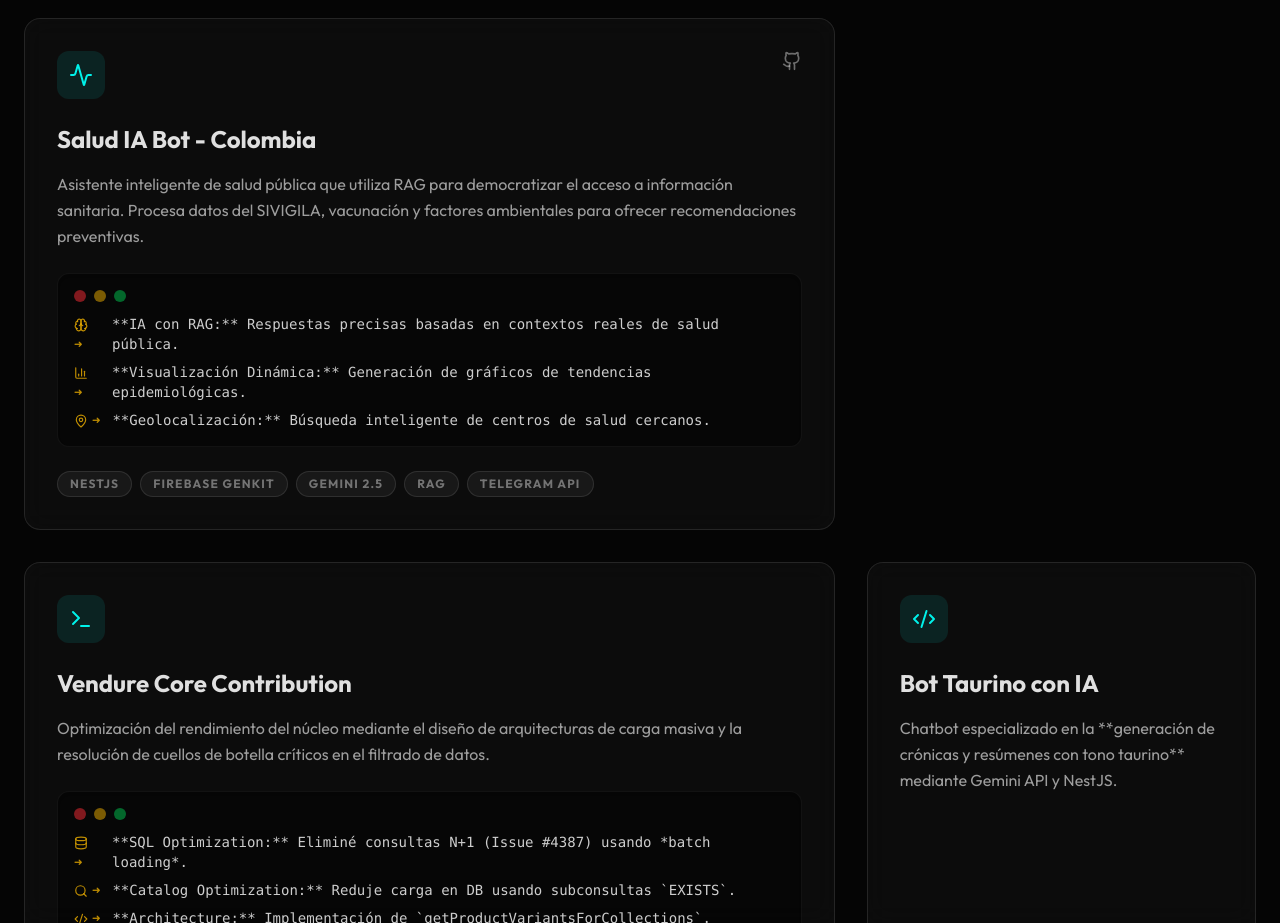
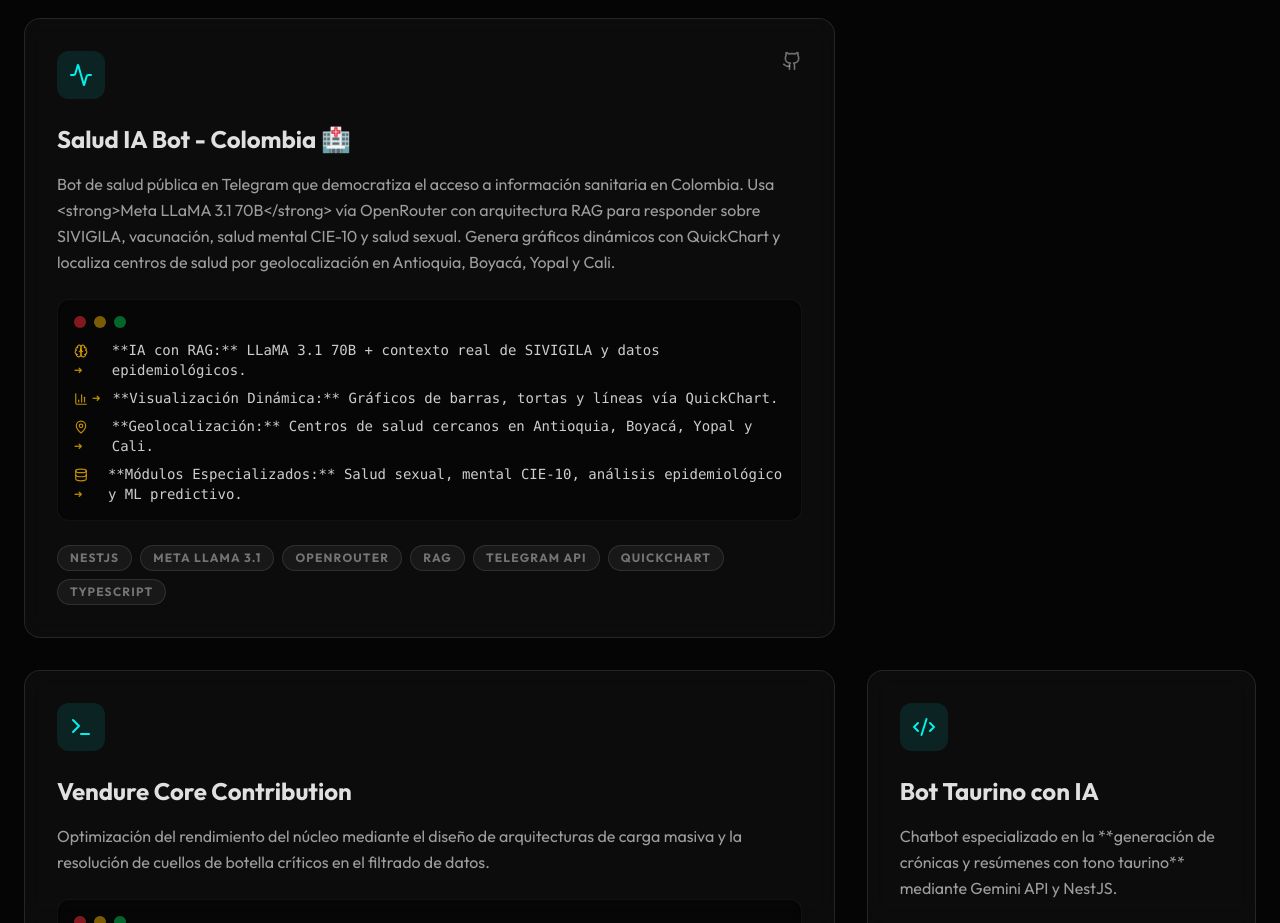
Before and after one commit to RubenDarioGuerreroNeira/RubenDarioGuerreroNeira, a React (Vite) app: page / in a window 1280 px wide. Shown: the part 3040-3963 px from the top of the page. Built offline with nearby package versions, Linux system fonts and the light colour scheme.

Commit message:
feat(portfolio): Update Ecosistema IA Colombia project details

```diff
--- a/legacy/index-en.html
+++ b/legacy/index-en.html
@@ -211,6 +211,46 @@
             <div class="container">
                 <h2 class="section-title">Featured <span class="highlight">Projects</span></h2>
                 <div class="projects-grid">
+                    <!-- Project Salud IA Bot - NEW -->
+                    <article class="project-card glass-card fade-in-up" style="border-top: 2px solid #3fb950;">
+                        <div class="project-content">
+                            <div class="project-header">
+                                <i class="fas fa-heartbeat project-icon" style="color: #3fb950;"></i>
+                                <h3>🏥 Salud IA Bot - Colombia <span style="font-size:0.75em; background:#3fb950; color:#000; padding:2px 8px; border-radius:4px; margin-left:8px;">In Development</span></h3>
+                            </div>
+                            <p>A <strong>Telegram</strong> public health bot that democratizes access to health information in Colombia. Uses <strong>Meta LLaMA 3.1 70B</strong> via OpenRouter with RAG architecture to answer queries about SIVIGILA, vaccination, CIE-10 mental health, and sexual health. Generates dynamic charts and locates health centers by geolocation.
+                                <br><br>
+                                <div class="terminal-block">
+                                    <div class="terminal-header">
+                                        <div class="terminal-dot dot-red"></div>
+                                        <div class="terminal-dot dot-yellow"></div>
+                                        <div class="terminal-dot dot-green"></div>
+                                    </div>
+                                    <ul class="terminal-body">
+                                        <li><i class="fas fa-brain" style="color: #ffbd2e;"></i> <span><strong>AI + RAG:</strong> LLaMA 3.1 70B via OpenRouter with real SIVIGILA and epidemiological data context.</span></li>
+                                        <li><i class="fas fa-chart-bar" style="color: #ffbd2e;"></i> <span><strong>Dynamic Visualization:</strong> Bar, pie and line chart generation via <em>QuickChart</em>.</span></li>
+                                        <li><i class="fas fa-map-marker-alt" style="color: #58a6ff;"></i> <span><strong>Geolocation:</strong> Health center search in Antioquia, Boyacá, Yopal, and Cali.</span></li>
+                                        <li><i class="fas fa-shield-alt" style="color: #3fb950;"></i> <span><strong>Specialized Modules:</strong> Sexual health, CIE-10 mental health, epidemiological analysis and predictive ML.</span></li>
+                                    </ul>
+                                </div>
+                            </p>
+                            <div class="tags">
+                                <span class="tag">NestJS</span>
+                                <span class="tag">Meta LLaMA 3.1</span>
+                                <span class="tag">OpenRouter</span>
+                                <span class="tag">RAG</span>
+                                <span class="tag">Telegram API</span>
+                                <span class="tag">QuickChart</span>
+                                <span class="tag">TypeScript</span>
+                            </div>
+                            <div style="margin-top: 1rem;">
+                                <a href="https://github.com/RubenDarioGuerreroNeira/Ecosistema-IA-Colombia" target="_blank" class="btn btn-secondary" style="font-size:0.85em; padding: 0.5rem 1.2rem;">
+                                    <i class="fab fa-github"></i> View Repository
+                                </a>
+                            </div>
+                        </div>
+                    </article>
+
                     <!-- Project Vendure (Featured) -->
                     <article class="project-card glass-card fade-in-up">
                         <div class="project-content">
--- a/legacy/index.html
+++ b/legacy/index.html
@@ -211,6 +211,46 @@
             <div class="container">
                 <h2 class="section-title">Proyectos <span class="highlight">Destacados</span></h2>
                 <div class="projects-grid">
+                    <!-- Project Salud IA Bot - NUEVO -->
+                    <article class="project-card glass-card fade-in-up" style="border-top: 2px solid #3fb950;">
+                        <div class="project-content">
+                            <div class="project-header">
+                                <i class="fas fa-heartbeat project-icon" style="color: #3fb950;"></i>
+                                <h3>🏥 Salud IA Bot - Colombia <span style="font-size:0.75em; background:#3fb950; color:#000; padding:2px 8px; border-radius:4px; margin-left:8px;">En Desarrollo</span></h3>
+                            </div>
+                            <p>Bot de salud pública en <strong>Telegram</strong> que democratiza el acceso a información sanitaria en Colombia. Usa <strong>Meta LLaMA 3.1 70B</strong> vía OpenRouter con arquitectura RAG para responder sobre SIVIGILA, vacunación, salud mental CIE-10 y salud sexual. Genera gráficos dinámicos y localiza centros de salud por geolocalización.
+                                <br><br>
+                                <div class="terminal-block">
+                                    <div class="terminal-header">
+                                        <div class="terminal-dot dot-red"></div>
+                                        <div class="terminal-dot dot-yellow"></div>
+                                        <div class="terminal-dot dot-green"></div>
+                                    </div>
+                                    <ul class="terminal-body">
+                                        <li><i class="fas fa-brain" style="color: #ffbd2e;"></i> <span><strong>IA + RAG:</strong> LLaMA 3.1 70B vía OpenRouter con contexto real de SIVIGILA y datos epidemiológicos.</span></li>
+                                        <li><i class="fas fa-chart-bar" style="color: #ffbd2e;"></i> <span><strong>Visualización Dinámica:</strong> Generación de gráficos (barras, tortas, líneas) vía <em>QuickChart</em>.</span></li>
+                                        <li><i class="fas fa-map-marker-alt" style="color: #58a6ff;"></i> <span><strong>Geolocalización:</strong> Búsqueda de centros de salud en Antioquia, Boyacá, Yopal y Cali.</span></li>
+                                        <li><i class="fas fa-shield-alt" style="color: #3fb950;"></i> <span><strong>Módulos Especializados:</strong> Salud sexual, mental CIE-10, análisis epidemiológico y ML predictivo.</span></li>
+                                    </ul>
+                                </div>
+                            </p>
+                            <div class="tags">
+                                <span class="tag">NestJS</span>
+                                <span class="tag">Meta LLaMA 3.1</span>
+                                <span class="tag">OpenRouter</span>
+                                <span class="tag">RAG</span>
+                                <span class="tag">Telegram API</span>
+                                <span class="tag">QuickChart</span>
+                                <span class="tag">TypeScript</span>
+                            </div>
+                            <div style="margin-top: 1rem;">
+                                <a href="https://github.com/RubenDarioGuerreroNeira/Ecosistema-IA-Colombia" target="_blank" class="btn btn-secondary" style="font-size:0.85em; padding: 0.5rem 1.2rem;">
+                                    <i class="fab fa-github"></i> Ver Repositorio
+                                </a>
+                            </div>
+                        </div>
+                    </article>
+
                     <!-- Project Vendure (Featured) -->
                     <article class="project-card glass-card fade-in-up">
                         <div class="project-content">
--- a/src/data/portfolio.ts
+++ b/src/data/portfolio.ts
@@ -60,27 +60,29 @@ export const portfolioData = {
     {
       id: "ecosistema-ia-colombia",
       title: {
-        es: "Salud IA Bot - Colombia",
-        en: "Salud IA Bot - Colombia"
+        es: "Salud IA Bot - Colombia 🏥",
+        en: "Salud IA Bot - Colombia 🏥"
       },
       description: {
-        es: "Asistente inteligente de salud pública que utiliza RAG para democratizar el acceso a información sanitaria. Procesa datos del SIVIGILA, vacunación y factores ambientales para ofrecer recomendaciones preventivas.",
-        en: "Intelligent public health assistant using RAG to democratize access to health information. Processes SIVIGILA data, vaccination, and environmental factors to provide preventive recommendations."
+        es: "Bot de salud pública en Telegram que democratiza el acceso a información sanitaria en Colombia. Usa <strong>Meta LLaMA 3.1 70B</strong> vía OpenRouter con arquitectura RAG para responder sobre SIVIGILA, vacunación, salud mental CIE-10 y salud sexual. Genera gráficos dinámicos con QuickChart y localiza centros de salud por geolocalización en Antioquia, Boyacá, Yopal y Cali.",
+        en: "Telegram public health bot democratizing access to health information in Colombia. Uses <strong>Meta LLaMA 3.1 70B</strong> via OpenRouter with RAG architecture to answer queries about SIVIGILA, vaccination, CIE-10 mental health, and sexual health. Generates dynamic charts with QuickChart and locates health centers by geolocation in Antioquia, Boyacá, Yopal, and Cali."
       },
-      tags: ["NestJS", "Firebase Genkit", "Gemini 2.5", "RAG", "Telegram API"],
+      tags: ["NestJS", "Meta LLaMA 3.1", "OpenRouter", "RAG", "Telegram API", "QuickChart", "TypeScript"],
       isFeatured: true,
       icon: "activity",
       github: "https://github.com/RubenDarioGuerreroNeira/Ecosistema-IA-Colombia",
       terminalContent: {
         es: [
-          { icon: "brain", text: "**IA con RAG:** Respuestas precisas basadas en contextos reales de salud pública." },
-          { icon: "bar-chart", text: "**Visualización Dinámica:** Generación de gráficos de tendencias epidemiológicas." },
-          { icon: "map-pin", text: "**Geolocalización:** Búsqueda inteligente de centros de salud cercanos." }
+          { icon: "brain", text: "**IA con RAG:** LLaMA 3.1 70B + contexto real de SIVIGILA y datos epidemiológicos." },
+          { icon: "bar-chart", text: "**Visualización Dinámica:** Gráficos de barras, tortas y líneas vía QuickChart." },
+          { icon: "map-pin", text: "**Geolocalización:** Centros de salud cercanos en Antioquia, Boyacá, Yopal y Cali." },
+          { icon: "database", text: "**Módulos Especializados:** Salud sexual, mental CIE-10, análisis epidemiológico y ML predictivo." }
         ],
         en: [
-          { icon: "brain", text: "**AI with RAG:** Accurate responses based on real public health contexts." },
-          { icon: "bar-chart", text: "**Dynamic Visualization:** Epidemiological trend chart generation." },
-          { icon: "map-pin", text: "**Geolocation:** Smart search for nearby health centers." }
+          { icon: "brain", text: "**AI with RAG:** LLaMA 3.1 70B + real SIVIGILA and epidemiological data context." },
+          { icon: "bar-chart", text: "**Dynamic Visualization:** Bar, pie, and line charts via QuickChart." },
+          { icon: "map-pin", text: "**Geolocation:** Nearby health centers in Antioquia, Boyacá, Yopal, and Cali." },
+          { icon: "database", text: "**Specialized Modules:** Sexual health, CIE-10 mental health, epidemiological analysis and predictive ML." }
         ]
       }
     },
```
